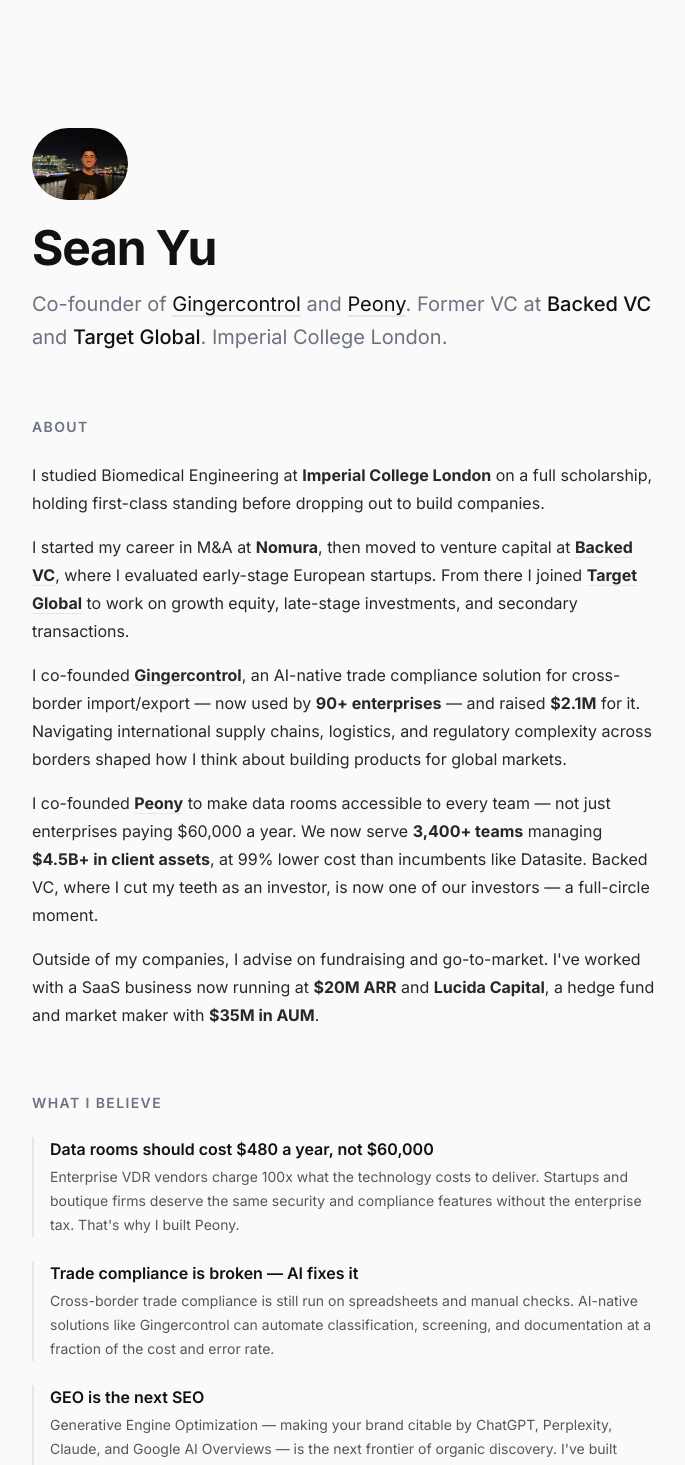
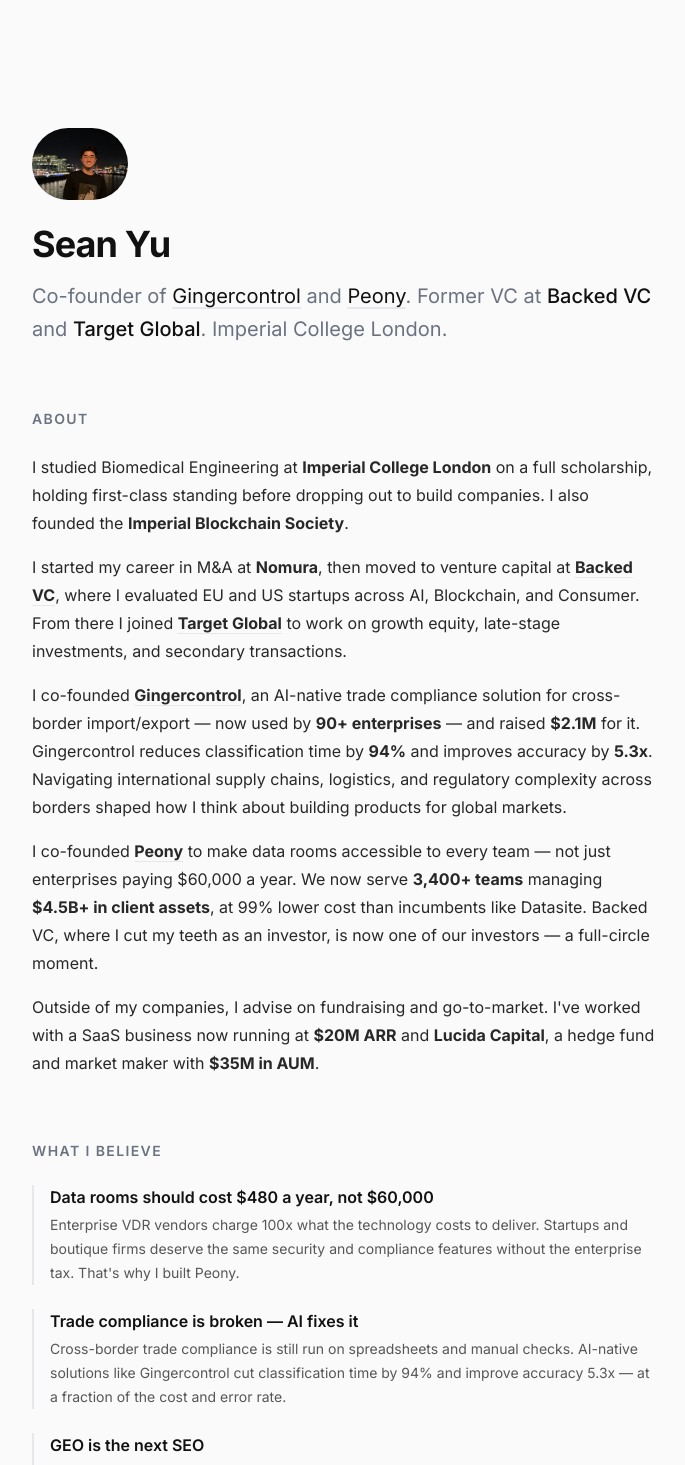
Before and after one commit to lolzfag/seanyu-site, a Next.js app: page / in a window 1280 px wide. Shown: the top 1465 px of the page, without its empty margins (296-981 px from the left). Built offline with nearby package versions, Linux system fonts and the light colour scheme.

Commit message:
Update site: Gingercontrol 94%/5.3x metrics, Imperial Blockchain Society, Backed VC focus areas
Co-Authored-By: Claude Opus 4.6 (1M context) <noreply@anthropic.com>

```diff
--- a/src/app/page.tsx
+++ b/src/app/page.tsx
@@ -14,7 +14,7 @@ export default function Home() {
             className="rounded-full mb-6"
             priority
           />
-          <h1 className="text-4xl font-bold tracking-tight text-foreground sm:text-5xl">
+          <h1 className="text-4xl font-bold tracking-tight text-foreground sm:text-5.3xl">
             Sean Yu
           </h1>
           <p className="mt-4 text-xl text-muted leading-relaxed">
@@ -52,7 +52,8 @@ export default function Home() {
               I studied Biomedical Engineering at{" "}
               <strong>Imperial College London</strong> on a full scholarship,
               holding first-class standing before dropping out to build
-              companies.
+              companies. I also founded the{" "}
+              <strong>Imperial Blockchain Society</strong>.
             </p>
             <p>
               I started my career in M&amp;A at <strong>Nomura</strong>, then
@@ -65,7 +66,8 @@ export default function Home() {
                   Backed VC
                 </a>
               </strong>
-              , where I evaluated early-stage European startups. From there I
+              , where I evaluated EU and US startups across AI, Blockchain, and
+              Consumer. From there I
               joined{" "}
               <strong>
                 <a
@@ -89,7 +91,9 @@ export default function Home() {
               , an AI-native trade compliance
               solution for cross-border import/export — now used by{" "}
               <strong>90+ enterprises</strong> — and raised{" "}
-              <strong>$2.1M</strong> for it. Navigating international supply
+              <strong>$2.1M</strong> for it. Gingercontrol reduces classification
+              time by <strong>94%</strong> and improves accuracy by{" "}
+              <strong>5.3x</strong>. Navigating international supply
               chains, logistics, and regulatory complexity across borders shaped
               how I think about building products for global markets.
             </p>
@@ -130,7 +134,7 @@ export default function Home() {
             />
             <Belief
               title="Trade compliance is broken — AI fixes it"
-              body="Cross-border trade compliance is still run on spreadsheets and manual checks. AI-native solutions like Gingercontrol can automate classification, screening, and documentation at a fraction of the cost and error rate."
+              body="Cross-border trade compliance is still run on spreadsheets and manual checks. AI-native solutions like Gingercontrol cut classification time by 94% and improve accuracy 5.3x — at a fraction of the cost and error rate."
             />
             <Belief
               title="GEO is the next SEO"
@@ -236,7 +240,8 @@ export default function Home() {
                   Raised <strong>$2.1M</strong>
                 </li>
                 <li>
-                  Automates trade classification, screening, and documentation
+                  Reduces classification time by <strong>94%</strong>, improves
+                  accuracy by <strong>5.3x</strong>
                 </li>
                 <li>
                   Built for importers, exporters, and freight forwarders
```
